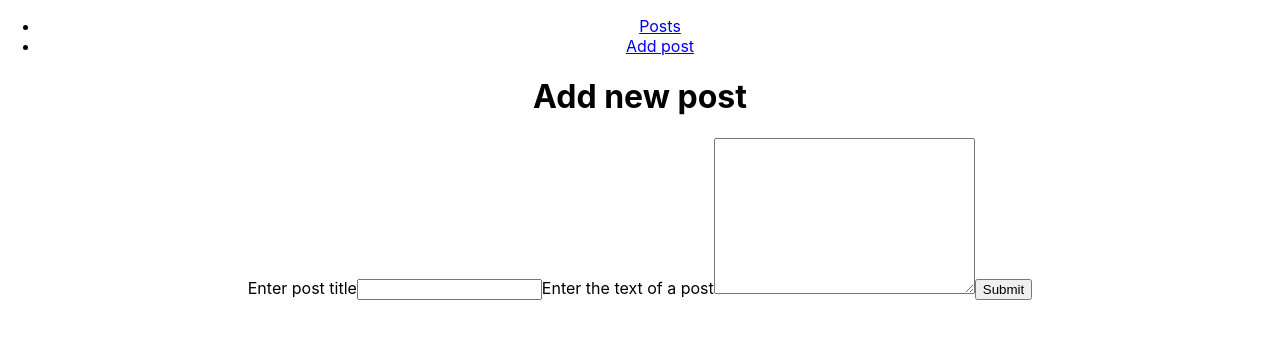
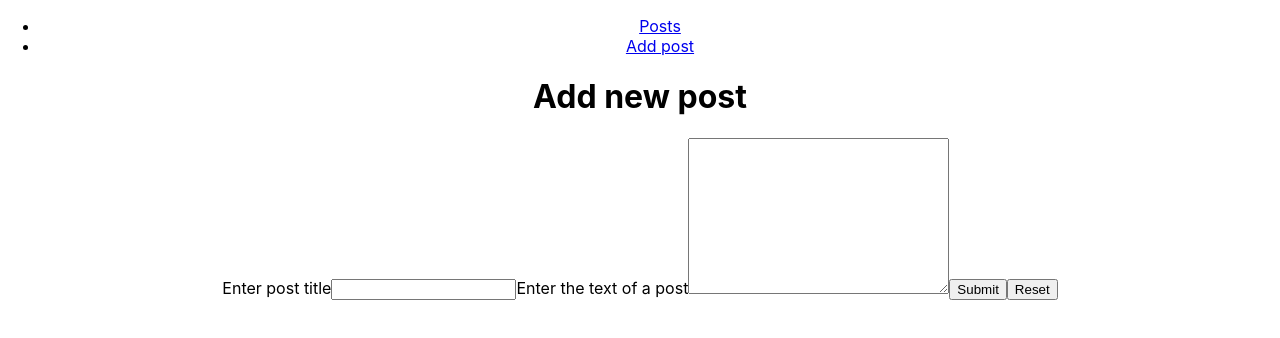
Before and after one commit to doooox/blog-app, a React (Create React App) app: page /add in a window 1280 px wide. Shown: the top 338 px of the page. Built offline with nearby package versions, Linux system fonts and the light colour scheme.

Commit message:
Add reset button to the form

```diff
--- a/src/components/NewPostForm.jsx
+++ b/src/components/NewPostForm.jsx
@@ -3,7 +3,7 @@ import PostsService from '../services/PostsService'
 import { useHistory } from 'react-router-dom'
 
 const NewPostForm = () => {
-    const [newPost, setNepPost] = useState({
+    const [newPost, setNewPost] = useState({
         title: "",
         text: "",
         timestamp: new Date().toDateString()
@@ -11,15 +11,23 @@ const NewPostForm = () => {
     let history = useHistory();
 
     const postTitleHandler = (e) => {
-        setNepPost({ ...newPost, title: e.target.value })
+        setNewPost({ ...newPost, title: e.target.value })
     }
     const postTextHandler = (e) => {
-        setNepPost({ ...newPost, text: e.target.value })
+        setNewPost({ ...newPost, text: e.target.value })
     }
     const onSubnitHandler = async (e) => {
         e.preventDefault();
         await PostsService.add(newPost);
         history.push("/posts")
+    }
+
+    const resetHandler = () => {
+        setNewPost({
+            title: "",
+            text: "",
+            timestamp: ''
+        })
     }
 
     return (
@@ -47,6 +55,7 @@ const NewPostForm = () => {
                     onChange={() => { }}
                 />
                 <button type="submit">Submit</button>
+                <button type='button' onClick={resetHandler}>Reset</button>
             </form>
         </div>
     )
```
